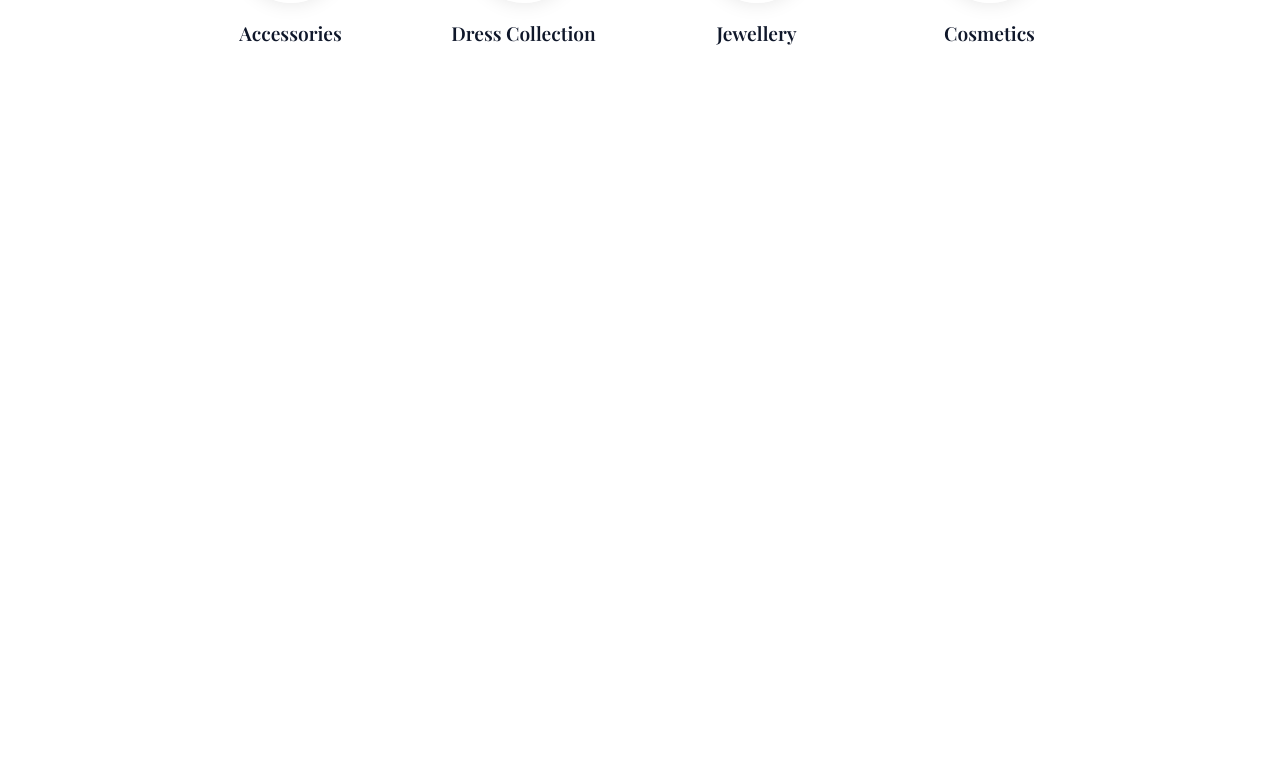
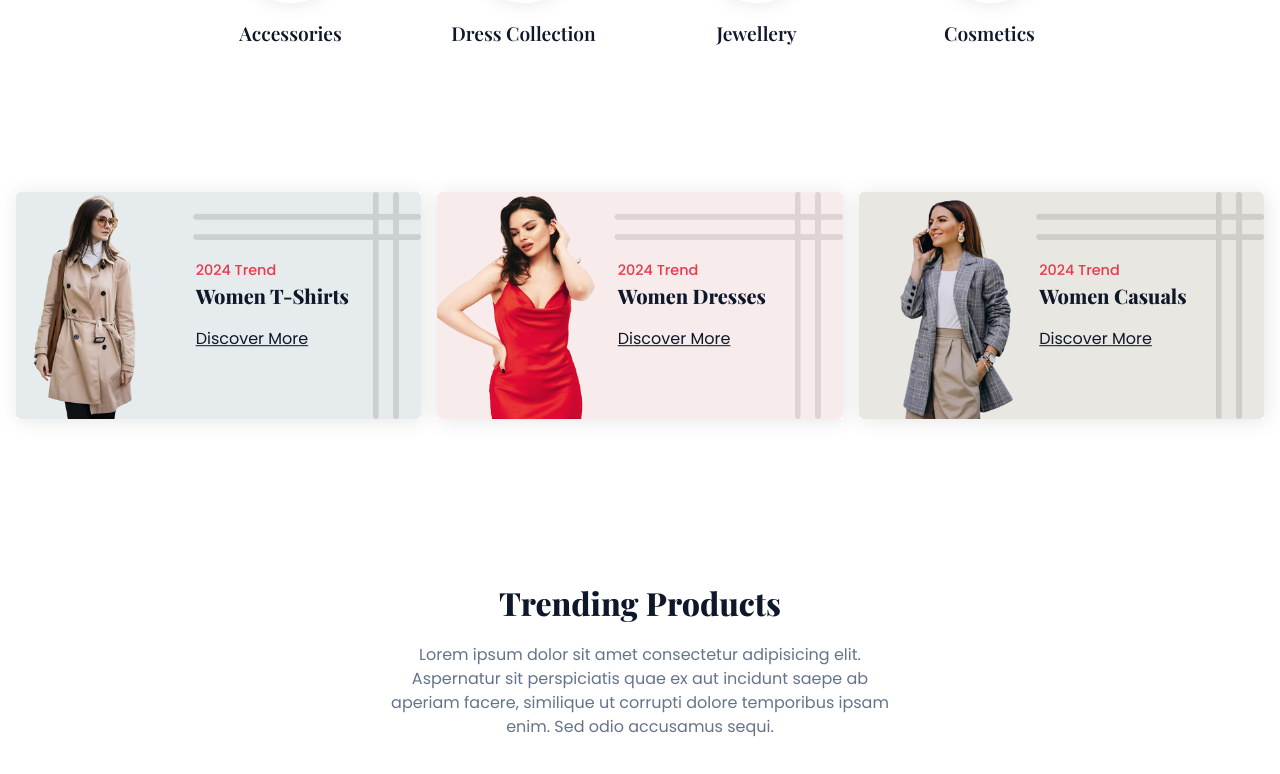
Before and after one commit to dhananja6557/ecommerce-project, a React (Vite) app: page / in a window 1280 px wide. Shown: the part 923-1697 px from the top of the page. Before the commit the page ends 1035 px from the top, so only its background shows below. Built offline with nearby package versions, Linux system fonts and the light colour scheme.

Commit message:
commit updates

```diff
--- /dev/null
+++ b/src/pages/home/HeroSection.jsx
@@ -0,0 +1,32 @@
+import React from 'react';
+
+import card1 from '../../assets/card-1.png';
+import card2 from '../../assets/card-2.png';
+import card3 from '../../assets/card-3.png';
+
+const cards = [
+    { id: 1, image: card1, trend: '2024 Trend', title: 'Women T-Shirts' },
+    { id: 2, image: card2, trend: '2024 Trend', title: 'Women Dresses' },
+    { id: 3, image: card3, trend: '2024 Trend', title: 'Women Casuals' },
+];
+
+const HeroSection = () => {
+    return (
+        <section className='section__container hero__container'>
+            {
+                cards.map((card) => (
+                    <div key={card.id} className='hero__card'>
+                        <img src={card.image} alt={card.title} />
+                        <div className='hero__content'>
+                            <p>{card.trend}</p>
+                            <h4>{card.title}</h4>
+                            <a href="#">Discover More</a>
+                        </div>
+                    </div>
+                ))
+            }
+        </section>
+    )
+}
+
+export default HeroSection;
--- a/src/pages/home/Home.jsx
+++ b/src/pages/home/Home.jsx
@@ -1,12 +1,16 @@
 import React from 'react';
 import Banner from './Banner';
 import Categories from './Categories';
+import HeroSection from './HeroSection';
+import TrendingProducts from '../shop/TrendingProducts';
 
 const Home = () => {
     return (
         <>
             <Banner />
             <Categories />
+            <HeroSection />
+            <TrendingProducts />
         </>
     );
 }
--- /dev/null
+++ b/src/pages/shop/TrendingProducts.jsx
@@ -0,0 +1,12 @@
+import React from 'react';
+
+const TrendingProducts = () => {
+    return (
+        <section className='section__container product__container'>
+            <h2 className='section__header'>Trending Products</h2>
+            <p className='section__subheader mb-12'>Lorem ipsum dolor sit amet consectetur adipisicing elit. Aspernatur sit perspiciatis quae ex aut incidunt saepe ab aperiam facere, similique ut corrupti dolore temporibus ipsam enim. Sed odio accusamus sequi.</p>
+        </section>
+    );
+}
+
+export default TrendingProducts;
```
